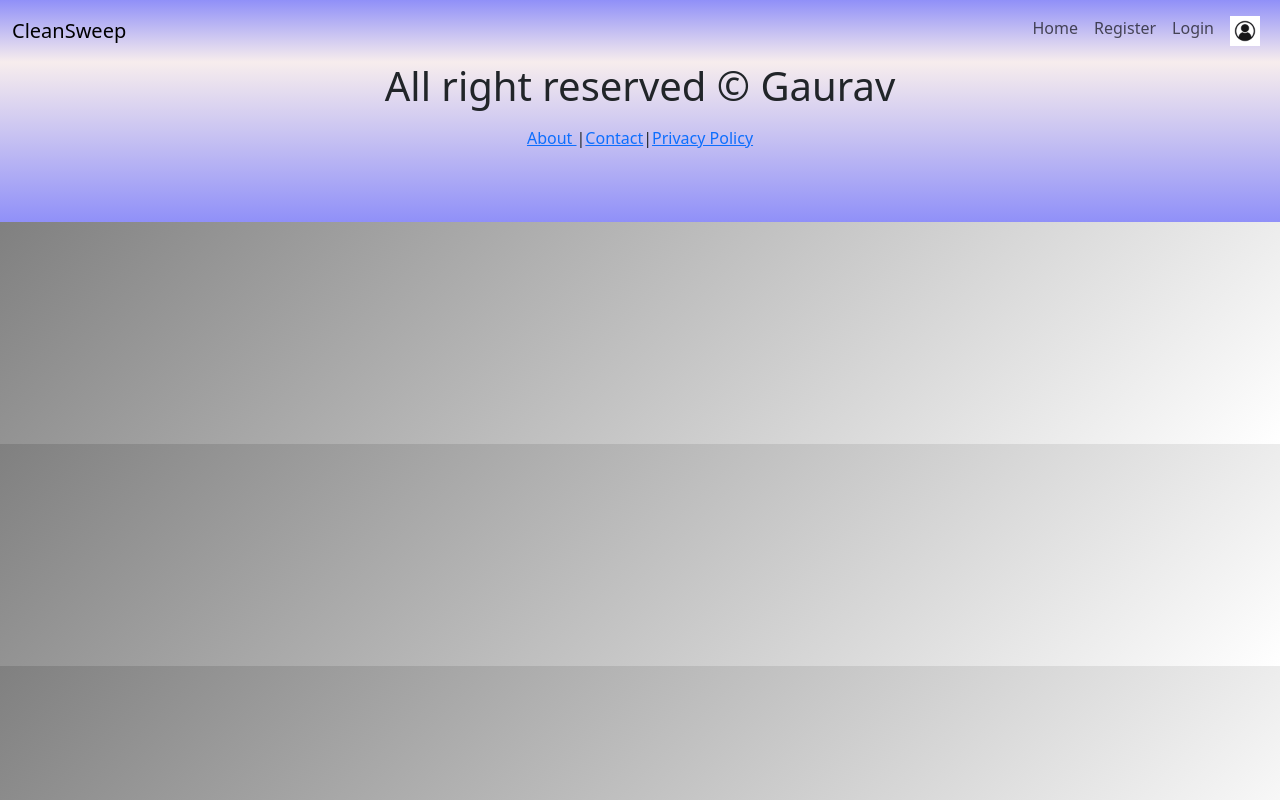
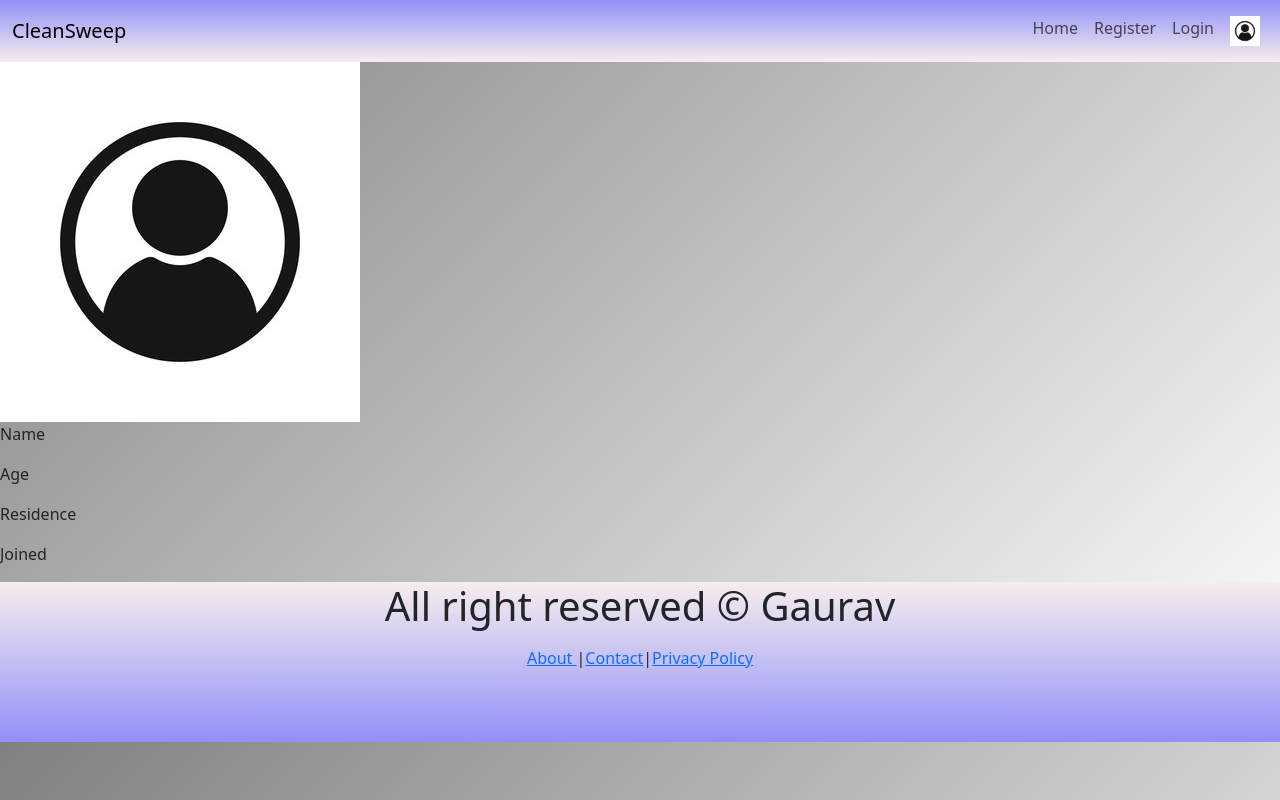
Before and after one commit to Abhranil1033/FYP_2024, a React (Create React App) app in the folder frontend/: page /profile in a window 1280 px wide. Built offline with nearby package versions, Linux system fonts and the light colour scheme.

Commit message:
login fixed

```diff
--- a/frontend/package.json
+++ b/frontend/package.json
@@ -45,5 +45,5 @@
       "last 1 safari version"
     ]
   },
-  "proxy" : "http://192.168.12.136:8080"
+  "proxy" : "http://192.168.43.42:8080"
 }
--- a/frontend/src/App.js
+++ b/frontend/src/App.js
@@ -7,6 +7,7 @@ import Footer from './components/Footer.js';
 import Register from './components/Register.js';
 import Login from './components/Login.js';
 import Contact from './components/Contact.js';
+import Profile from './components/Profile';
 
 const App = () => {
   return (
@@ -18,7 +19,7 @@ const App = () => {
         <Route path="/login" element={<Login />}></Route>
         <Route path="/register" element={<Register />}></Route>
         <Route path="/contact" element={<Contact />}></Route>
-
+        <Route path="/profile" element={<Profile />}></Route>
       </Routes>
       <Footer/>
     </Router>
--- a/frontend/src/components/Login.js
+++ b/frontend/src/components/Login.js
@@ -1,13 +1,13 @@
-import React,{useState} from 'react'
-import { json, useNavigate, useLocation  } from 'react-router-dom';
+import React, { useState } from 'react'
+import { json, useNavigate, useLocation } from 'react-router-dom';
 import { toast } from 'react-hot-toast';
 import axios from 'axios';
 import "../Styles/AuthStyles.css"
 
 
 const Login = () => {
-  const [email,setEmail] = useState("");
-  const [password,setPassword] = useState("");
+  const [email, setEmail] = useState("");
+  const [password, setPassword] = useState("");
 
   const navigate = useNavigate();
   const handleSubmit = async (e) => {
@@ -22,7 +22,7 @@ const Login = () => {
       if (res && res.data.success) {
         toast.success(res.data && res.data.message);
 
-        navigate( "/");
+        navigate("/");
       } else {
         toast.error(res.data.message);
       }
@@ -44,7 +44,7 @@ const Login = () => {
               type="email"
 
               value={email}
-              onChange={(e)=>{setEmail(e.target.value)}}
+              onChange={(e) => { setEmail(e.target.value) }}
               className="form-control"
               id="exampleInputEmail1"
               placeholder="Enter Your Email "
@@ -56,7 +56,7 @@ const Login = () => {
               type="password"
 
               value={password}
-              onChange={(e)=>{setPassword(e.target.password)}}
+              onChange={(e) => { setPassword(e.target.value) }}
               className="form-control"
               id="exampleInputPassword1"
               placeholder="Enter Your Password"
--- /dev/null
+++ b/frontend/src/components/Profile.css
@@ -0,0 +1,3 @@
+.profileContainer{
+
+}
--- /dev/null
+++ b/frontend/src/components/Profile.js
@@ -0,0 +1,21 @@
+import React from 'react';
+import './Profile.css';
+import User from "../images/user.jpg"
+
+const Profile = () => {
+  return (
+    <div className='profileContainer'>
+        <div className='profileImg'>
+            <img src={User}></img>
+        </div>
+        <div className='profileDetails'>
+            <p>Name</p>
+            <p>Age</p>
+            <p>Residence</p>
+            <p>Joined</p>
+        </div>
+    </div>
+  )
+}
+
+export default Profile
--- a/frontend/src/components/Sidebar.js
+++ b/frontend/src/components/Sidebar.js
@@ -17,7 +17,7 @@ function Sidebar({openSidebarToggle, OpenSidebar}) {
 
         <ul className='sidebar-list'>
             <li className='sidebar-list-item'>
-                <a href="">
+                <a href="/profile">
                   <Person2Icon className='icon' /> Profile
                 </a>
             </li>
```
Also changed, not shown: frontend/src/components/Register.js (+14 -20 lines), 1 other file (tests, documents, lock files or other folders). Lines whose indentation alone changed are shown as unchanged.
